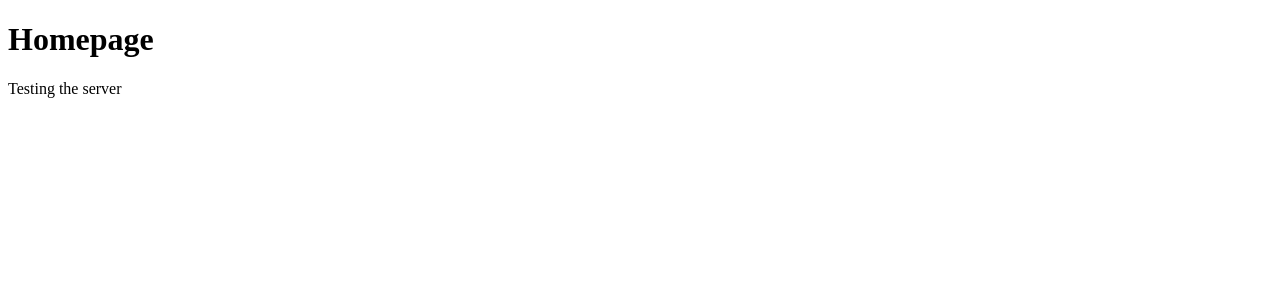
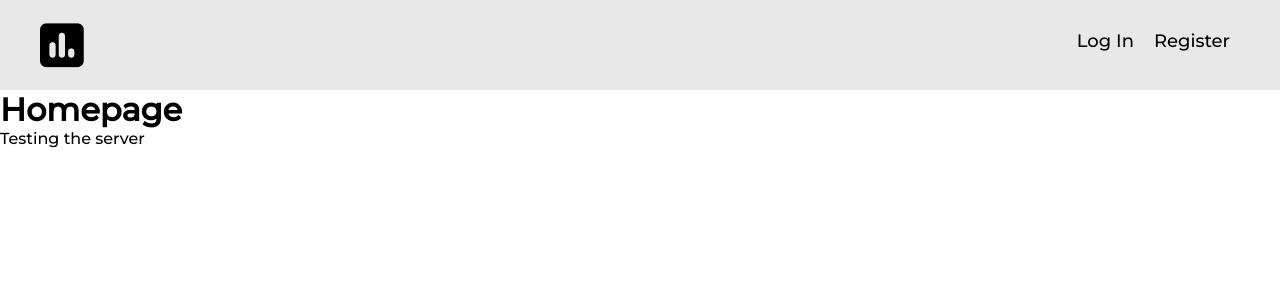
Before and after one commit to ChemaRapariz/expense-tracker, a Flask app: page / in a window 1280 px wide. Shown: the top 300 px of the page. Run offline with Flask 3, Linux system fonts and the light colour scheme; some libraries are stand-ins or nearby versions.

Commit message:
Add basic navigation bar for non-logged-in users

```diff
--- a/static/styles.css
+++ b/static/styles.css
@@ -0,0 +1,36 @@
+* {
+    margin: 0;
+    padding:0;
+    box-sizing: border-box;
+}
+
+body {
+    font-family: 'Montserrat', sans-serif;
+    background-color: #fff;
+}
+
+/* ------ login navigation ----- */
+.div-nav-login {
+    background-color: #E8E8E8;
+}
+
+.div-nav-login nav{
+    display: flex;
+    flex-direction: row;
+    justify-content: space-between;
+    padding: 20px 40px;
+}
+
+.div-nav-login nav ul{
+    list-style-type: none;
+    display: flex;
+}
+
+.div-nav-login nav ul li{
+    padding: 10px;
+    font-size: 18px;
+}
+
+.div-nav-login nav i{
+    font-size: 50px;
+}
--- a/templates/layout.html
+++ b/templates/layout.html
@@ -6,11 +6,27 @@
 
         <link href="/static/styles.css" rel="stylesheet">
 
+        <link href="https://fonts.googleapis.com/css2?family=Montserrat:wght@500&display=swap" rel="stylesheet">
+
+        <!-- Web Icon -->
         <link href="/static/favicon_io/favicon.ico" rel="icon">
+
+        <!-- Icons on the html code -->
+        <script src="https://kit.fontawesome.com/2a36fe9429.js" crossorigin="anonymous"></script>
 
         <title>Expense Tracker: {% block title %}{% endblock %}</title>
     </head>
     <body>
+        <!-- Log In Required Navigation -->
+        <div class="div-nav-login">
+            <nav>
+                <i class="fa-solid fa-square-poll-vertical"></i>
+                <ul>
+                    <li>Log In</li>
+                    <li>Register</li>
+                </ul>
+            </nav>
+        </div>
         <main>
             {% block main %}{% endblock %}
         </main>
```
